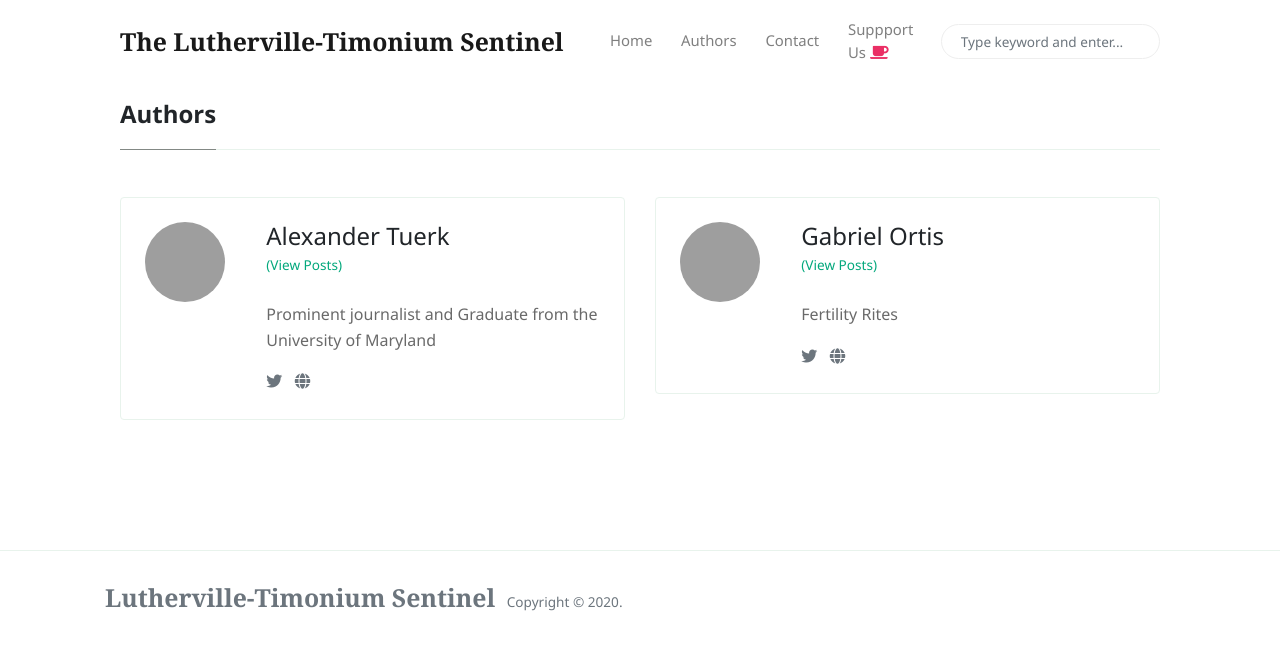
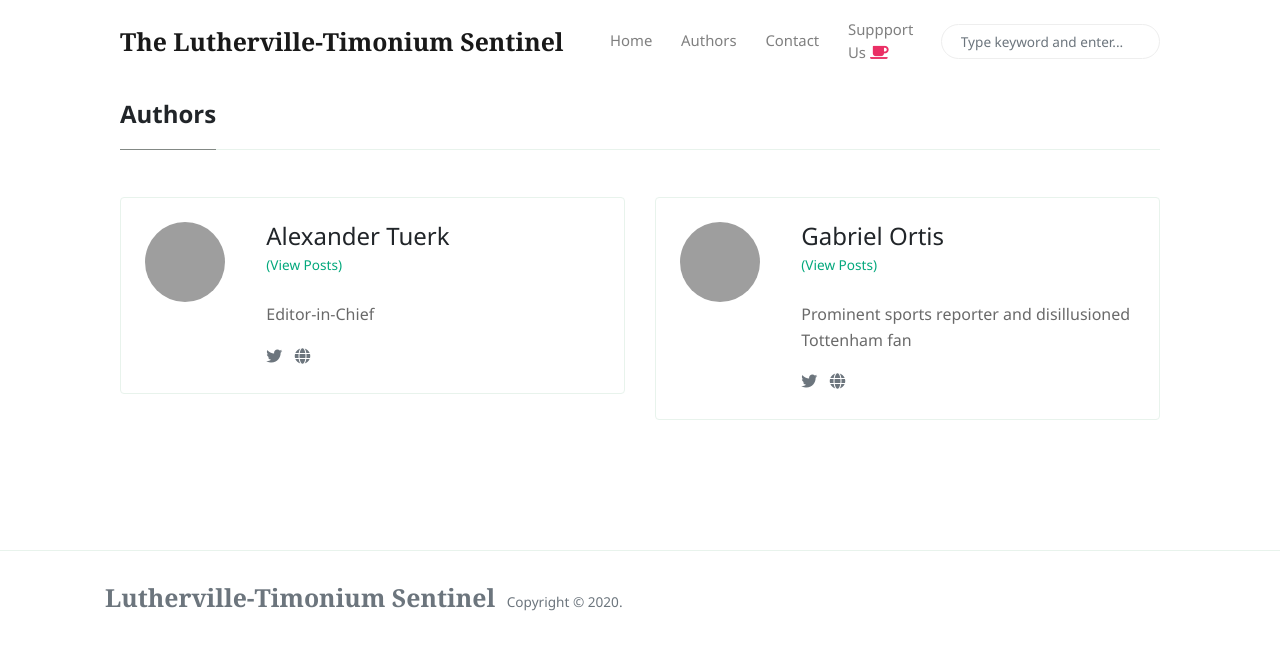
Before and after one commit to connormcdxc/The-LT-Sentinel, a Jekyll site: the page built from _pages/authors-list.html, in a window 1280 px wide. Shown: the top 650 px of the page. Built offline with Jekyll 4.4.1, drawn with Linux system fonts in a browser that asks for light colours; nearby versions of some CDN libraries; grey boxes are pictures that could not be loaded.

Commit message:
Update _config.yml

```diff
--- a/_config.yml
+++ b/_config.yml
@@ -25,15 +25,15 @@ authors:
       name:           Alexander Tuerk
       site:           http://theltsentinel.com
       avatar:         assets/images/alex-profile.jpeg
-      bio:            "Prominent journalist and Graduate from the University of Maryland"
+      bio:            "Editor-in-Chief"
       email:          ajtuerk@gmail.com
       twitter:        https://twitter.com/tuerk_alexander
 
     gabe:
       name:           Gabriel Ortis
       site:           http://theltsentinel.com
-      avatar:         assets/images/alex-profile.jpeg
-      bio:            "Fertility Rites"
+      avatar:         assets/images/gabe-profile.jpeg
+      bio:            "Prominent sports reporter and disillusioned Tottenham fan"
       email:          gabeortis@gmail.com
       twitter:
 
```
